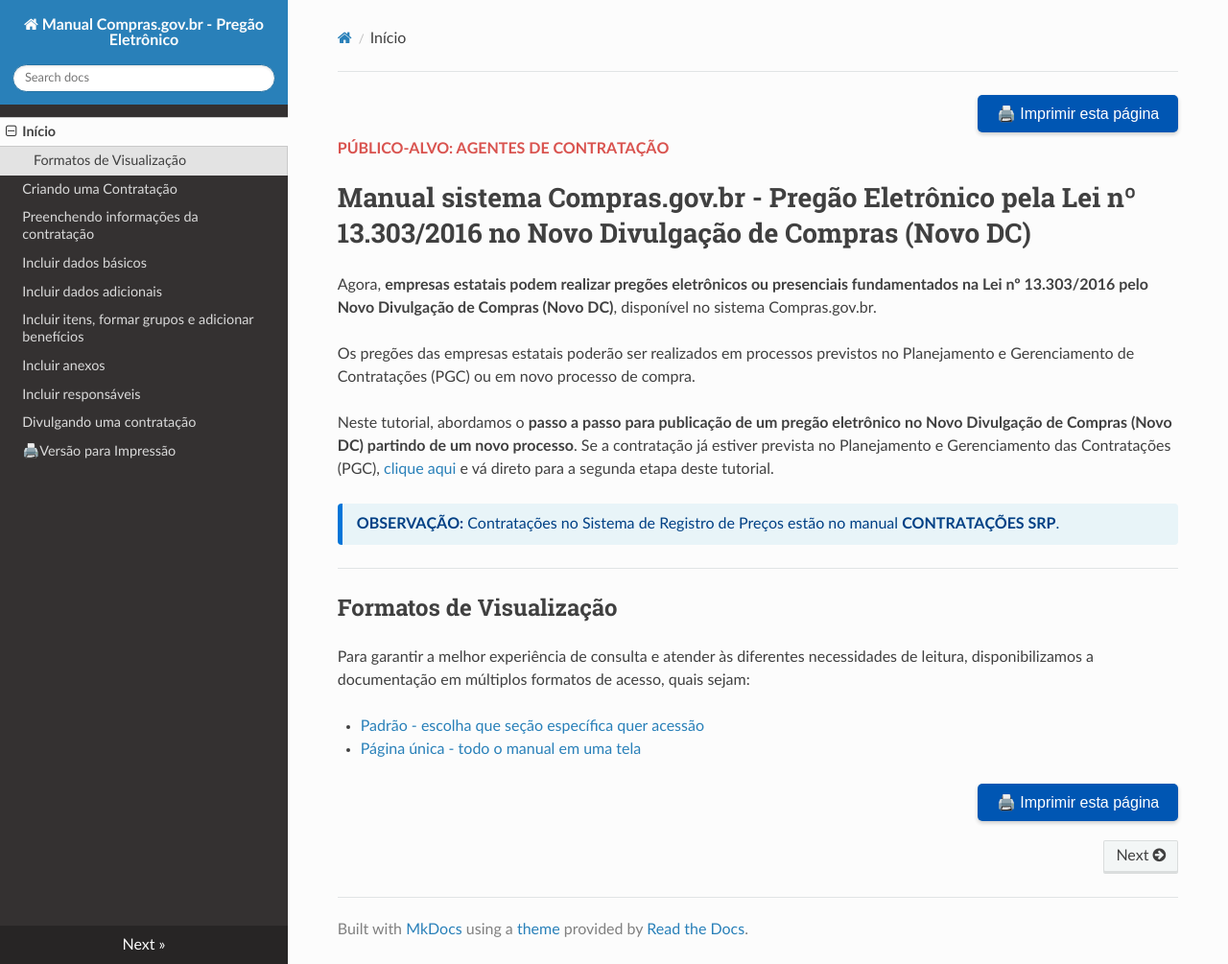
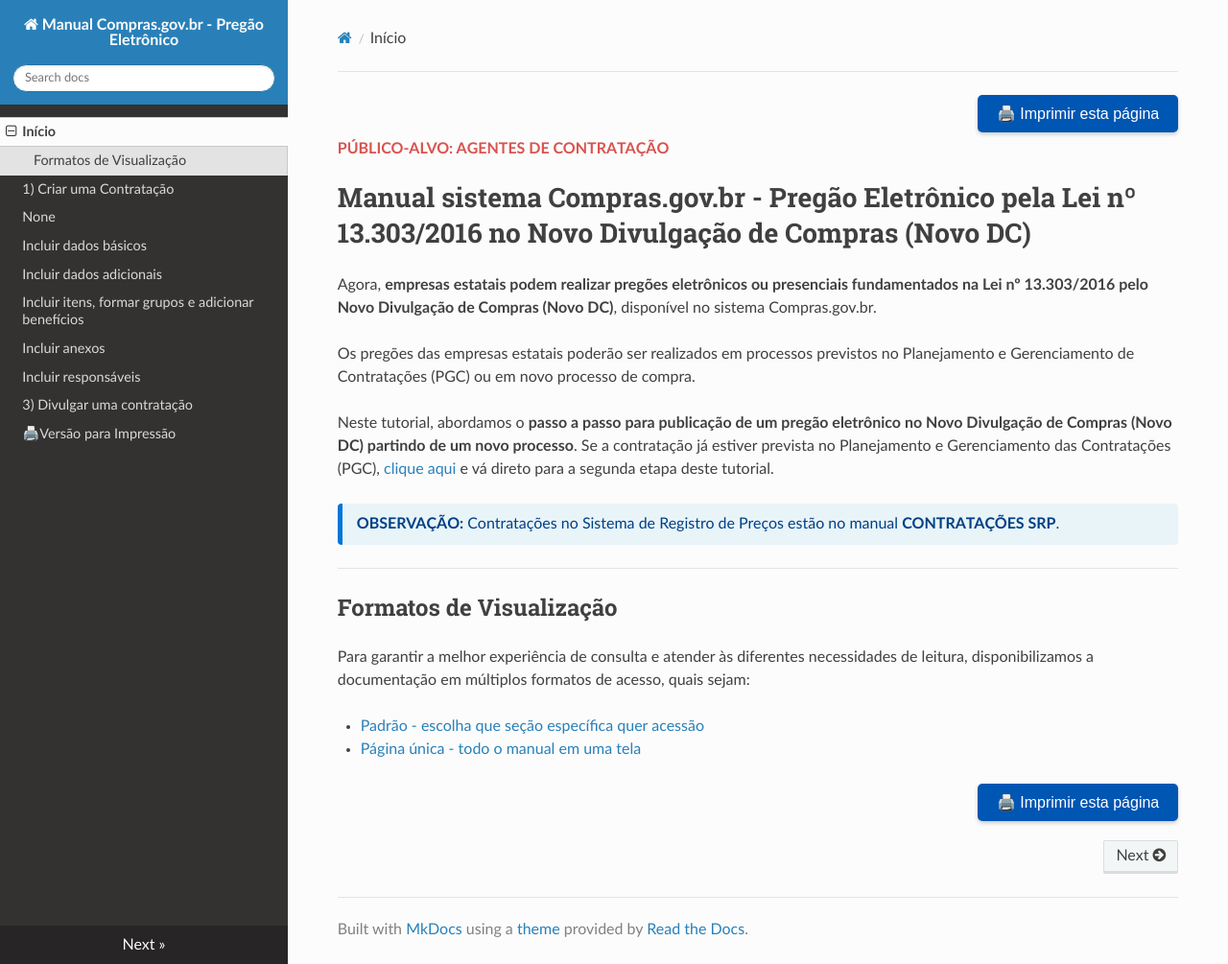
Before and after one commit to emilix10-bit/manual-compras-pregao-estilos, an MkDocs documentation site: the page built from docs/index.md, in a window 1280 px wide and 1005 px high. Shown: the whole window at 96% size. Built offline with MkDocs 1.6.1, drawn with Linux system fonts in a browser that asks for light colours; nearby versions of some CDN libraries.

Commit message:
Update navigation titles in mkdocs.yml

```diff
--- a/mkdocs.yml
+++ b/mkdocs.yml
@@ -9,14 +9,14 @@ markdown_extensions:
 
 nav:
   - Início: index.md
-  - Criando uma Contratação: 01-criar-contratacao.md
-  - Preenchendo informações da contratação: segunda-etapa-abertura.md
+  - 1) Criar uma Contratação: 01-criar-contratacao.md
+  - 2) Preencher informações da contratação
   - Incluir dados básicos: 02-dados-basicos.md
   - Incluir dados adicionais: 03-dados-adicionais.md
   - Incluir itens, formar grupos e adicionar benefícios: 04-itens-grupos.md
   - Incluir anexos: 05-anexos.md
   - Incluir responsáveis: 06-responsaveis.md
-  - Divulgando uma contratação: 07-divulgando.md
+  - 3) Divulgar uma contratação: 07-divulgando.md
   - 🖨️Versão para Impressão: versao-impressao.md
 
 # Configuração dos estilos e scripts customizados
```
